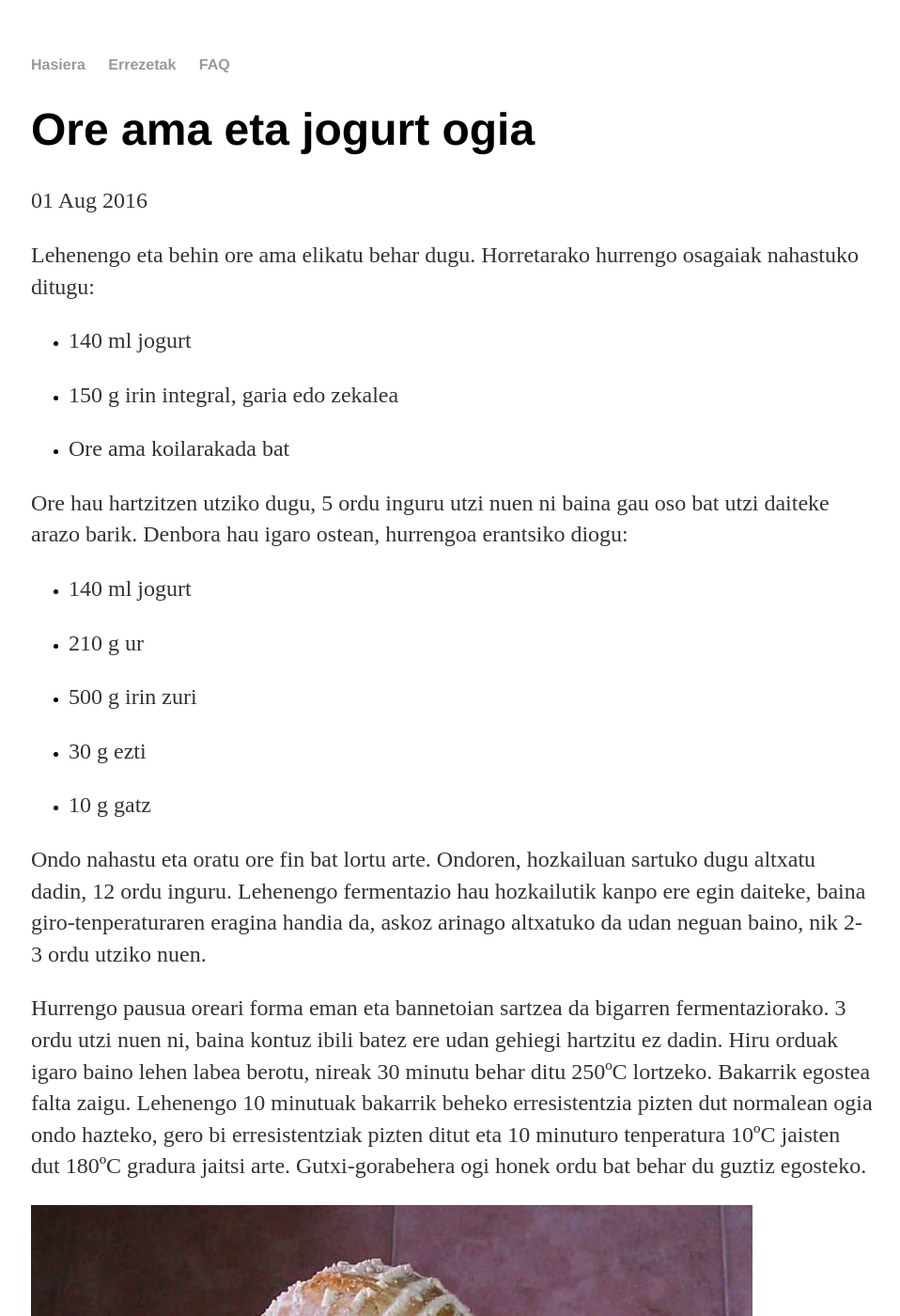
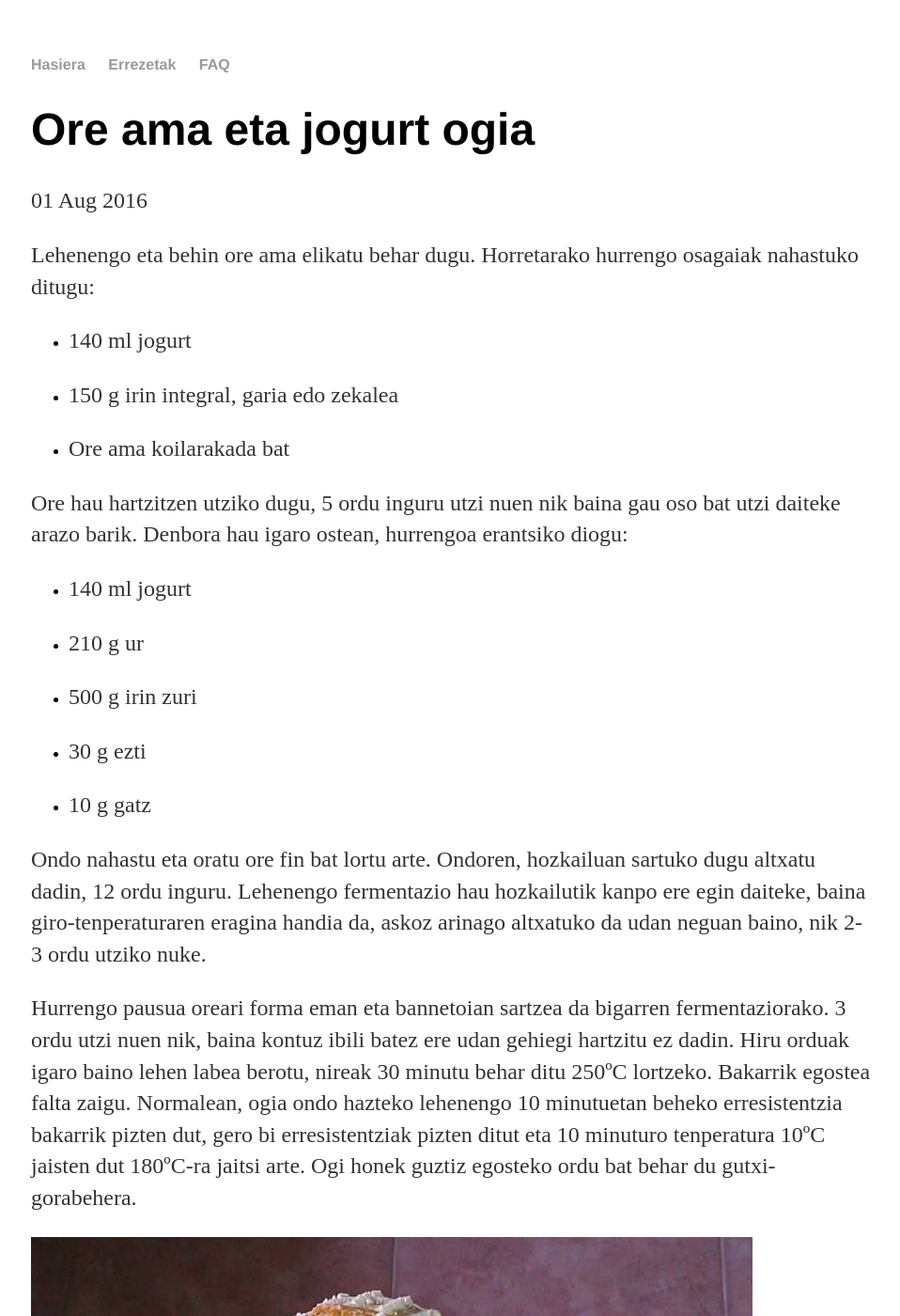
Before and after one commit to Ondiz/ogibero, a Jekyll site: the page built from _posts/2016-08-01-ore-ama-eta-jogurta.md, in a window 1280 px wide and 1400 px high. Shown: the whole window at 94% size, without its empty margins (159-1117 px from the left). Built offline with Jekyll 4.4.1, drawn with Linux system fonts in a browser that asks for light colours.

Commit message:
Zuzenketak

```diff
--- a/_posts/2016-08-01-ore-ama-eta-jogurta.md
+++ b/_posts/2016-08-01-ore-ama-eta-jogurta.md
@@ -13,7 +13,7 @@ osagaiak nahastuko ditugu:
 
 * Ore ama koilarakada bat
 
-Ore hau hartzitzen utziko dugu, 5 ordu inguru utzi nuen ni baina gau
+Ore hau hartzitzen utziko dugu, 5 ordu inguru utzi nuen nik baina gau
 oso bat utzi daiteke arazo barik. Denbora hau igaro ostean, hurrengoa
 erantsiko diogu:
 
@@ -31,16 +31,16 @@ Ondo nahastu eta oratu ore fin bat lortu arte. Ondoren, hozkailuan
 sartuko dugu altxatu dadin, 12 ordu inguru. Lehenengo fermentazio hau
 hozkailutik kanpo ere egin daiteke, baina giro-tenperaturaren eragina
 handia da, askoz arinago altxatuko da udan neguan baino, nik 2-3 ordu
-utziko nuen.
+utziko nuke.
 
 Hurrengo pausua oreari forma eman eta bannetoian sartzea da bigarren
-fermentaziorako. 3 ordu utzi nuen ni, baina kontuz ibili batez ere
+fermentaziorako. 3 ordu utzi nuen nik, baina kontuz ibili batez ere
 udan gehiegi hartzitu ez dadin. Hiru orduak igaro baino lehen labea
 berotu, nireak 30 minutu behar ditu 250ºC lortzeko. Bakarrik egostea
-falta zaigu. Lehenengo 10 minutuak bakarrik beheko erresistentzia
-pizten dut normalean ogia ondo hazteko, gero bi erresistentziak pizten
-ditut eta 10 minuturo tenperatura 10ºC jaisten dut 180ºC gradura
-jaitsi arte. Gutxi-gorabehera ogi honek ordu bat behar du guztiz
-egosteko.
+falta zaigu. Normalean, ogia ondo hazteko lehenengo 10 minutuetan
+beheko erresistentzia bakarrik pizten dut, gero bi erresistentziak
+pizten ditut eta 10 minuturo tenperatura 10ºC jaisten dut 180ºC-ra
+jaitsi arte. Ogi honek guztiz egosteko ordu bat
+behar du gutxi-gorabehera.
 
 ![Ore ama eta jogurt ogia]({{ site.url }}/ogibero/irudiak/jogurt.jpg)
```
